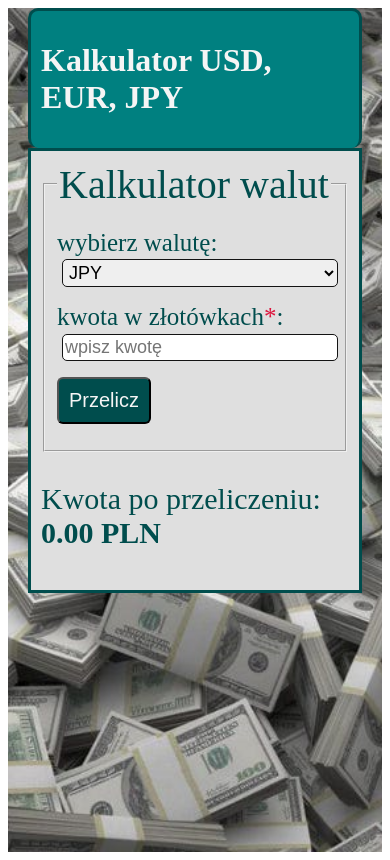
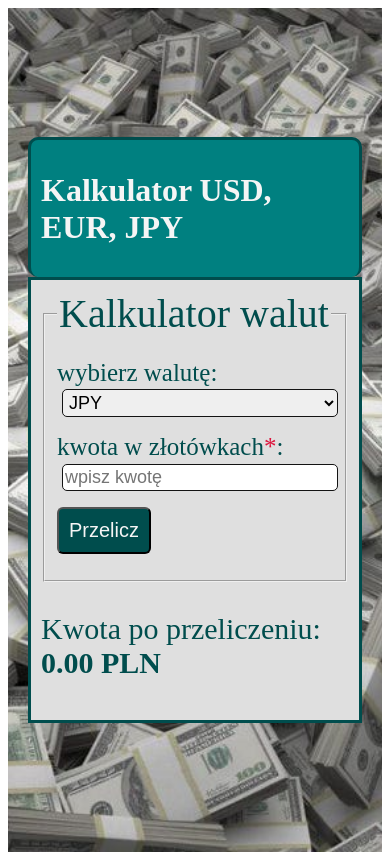
Before and after one commit to DawidGaski/currency-converter-react, a React (Create React App) app: page / in a window 390 px wide. Built offline with nearby package versions, Linux system fonts and the light colour scheme.

Commit message:
new css Container added

```diff
--- a/src/Container/style.css
+++ b/src/Container/style.css
@@ -1,8 +1,17 @@
 .container {
-    max-width: 800px;
     min-height: 100vh;
     background-image: url("../images/moneyTło.jpg");
     background-position: center;
     background-size: cover;
     margin: auto;
+    display: grid;
+    align-content: center;
+    justify-content: center;
+    grid-template-columns: minmax(680px, auto);
 }
+
+@media (max-width:776px) {
+    .container {
+        grid-template-columns: auto;
+    }
+}
```
